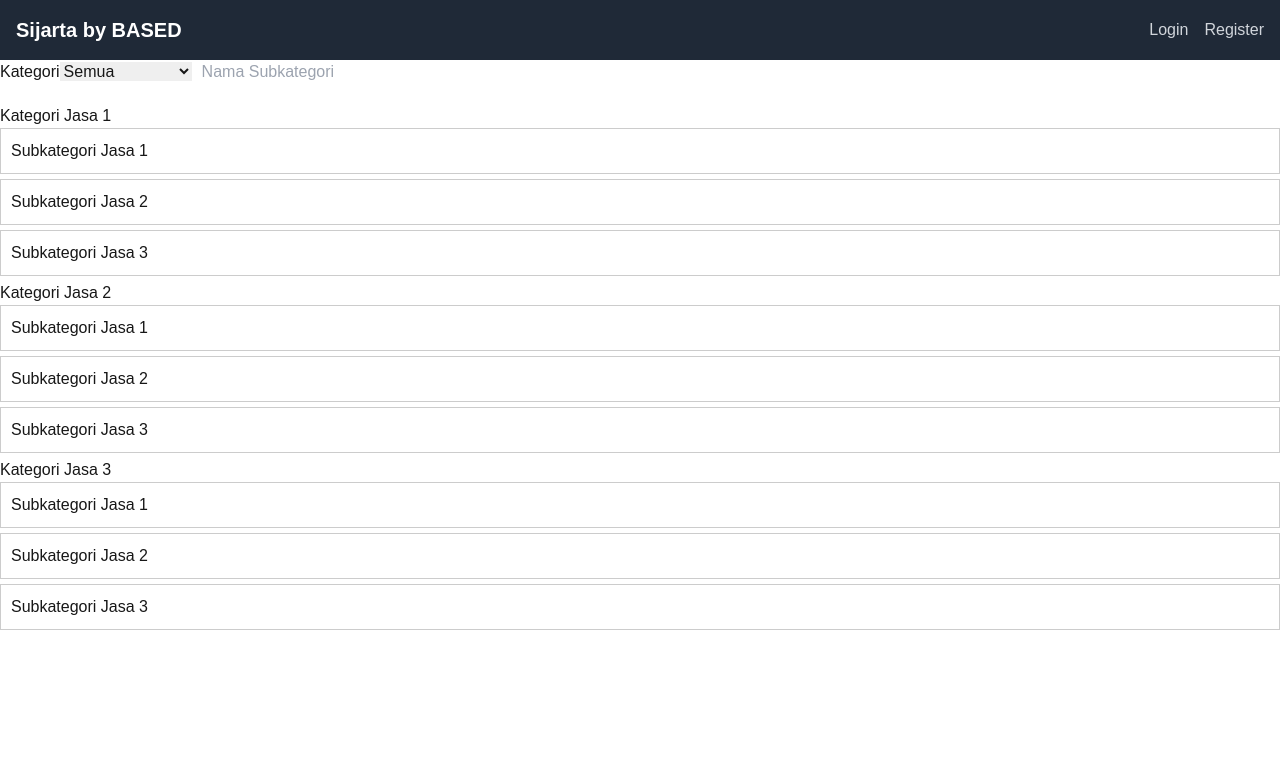
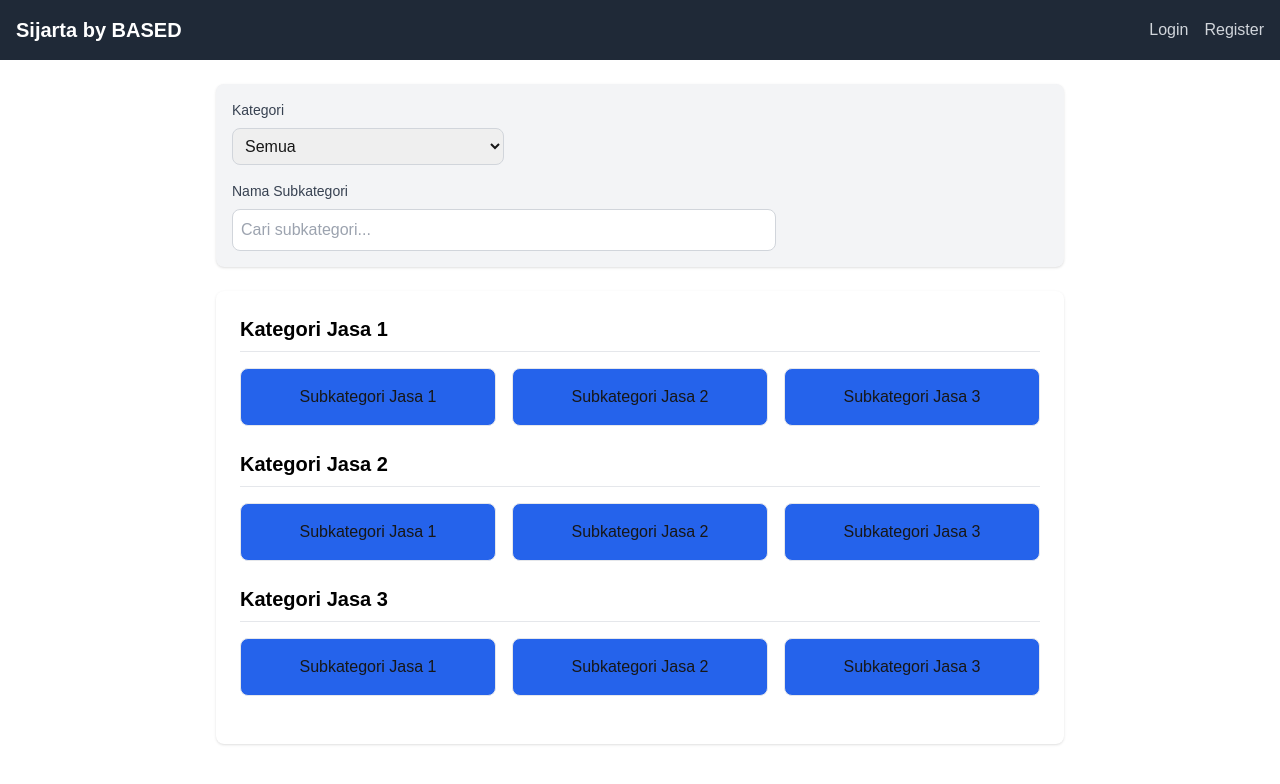
Before and after one commit to abdul-zacky/sijarta-based-2, a Next.js app in the folder sijarta/: page /services in a window 1280 px wide. Shown: the top 784 px of the page. Built offline with nearby package versions, Linux system fonts and the light colour scheme.

Commit message:
Improved UI on Services

```diff
--- a/sijarta/src/app/orders/page.js
+++ b/sijarta/src/app/orders/page.js
@@ -8,6 +8,16 @@ export default function ViewPemesananJasa() {
   const [isTestimonialModalOpen, setIsTestimonialModalOpen] = useState(false);
   const [selectedOrderIndex, setSelectedOrderIndex] = useState(null);
   const [testimonials, setTestimonials] = useState([]);
+  const [filteredOrders, setFilteredOrders] = useState([]);
+  const [filters, setFilters] = useState({
+    subkategori: "",
+    status: "",
+    search: "",
+  });
+
+  useEffect(() => {
+    applyFilters(filters);
+  }, [orders]);
 
   // Dummy data for testing
   useEffect(() => {
@@ -52,15 +62,40 @@ export default function ViewPemesananJasa() {
     );
 
     if (!hasDummyData) {
-      // If dummy data is not already included, add it to savedOrders
       const updatedOrders = [...savedOrders, ...dummyData];
       localStorage.setItem("orders", JSON.stringify(updatedOrders));
       setOrders(updatedOrders);
+      setFilteredOrders(updatedOrders); // Initialize filteredOrders
     } else {
-      // Otherwise, just set the existing savedOrders
       setOrders(savedOrders);
+      setFilteredOrders(savedOrders); // Initialize filteredOrders
     }
   }, []);
+
+  const handleFilterChange = (key) => (e) => {
+    const value = e.target.value;
+    const newFilters = { ...filters, [key]: value };
+    setFilters(newFilters);
+    applyFilters(newFilters);
+  };
+
+  const applyFilters = (currentFilters) => {
+    let result = [...orders];
+    if (currentFilters.subkategori) {
+      result = result.filter((order) =>
+        order.subkategori.includes(currentFilters.subkategori)
+      );
+    }
+    if (currentFilters.status) {
+      result = result.filter((order) => order.status === currentFilters.status);
+    }
+    if (currentFilters.search) {
+      result = result.filter((order) =>
+        order.namaPekerja.toLowerCase().includes(currentFilters.search.toLowerCase())
+      );
+    }
+    setFilteredOrders(result);
+  };
 
   const handleCancel = (index) => {
     const updatedOrders = orders.map((order, i) => {
@@ -71,6 +106,7 @@ export default function ViewPemesananJasa() {
     });
     setOrders(updatedOrders);
     localStorage.setItem("orders", JSON.stringify(updatedOrders));
+    applyFilters(filters); // Reapply filters after cancellation
   };
 
   const handleAddTestimonial = (testimonial) => {
@@ -88,6 +124,46 @@ export default function ViewPemesananJasa() {
   return (
     <div className="container mx-auto p-4">
       <h1 className="text-2xl font-bold mb-4">View Pemesanan Jasa</h1>
+      <div className="flex flex-wrap gap-4 mb-4">
+        <select
+          value={filters.subkategori}
+          onChange={handleFilterChange("subkategori")}
+          className="border p-2 rounded w-full md:w-1/3"
+        >
+          <option value="">Pilih Subkategori</option>
+          <option value="Subkategori Jasa 1">Subkategori Jasa 1</option>
+          <option value="Subkategori Jasa 2">Subkategori Jasa 2</option>
+          <option value="Subkategori Jasa 3">Subkategori Jasa 3</option>
+        </select>
+
+        <select
+          value={filters.status}
+          onChange={handleFilterChange("status")}
+          className="border p-2 rounded w-full md:w-1/3"
+        >
+          <option value="">Pilih Status</option>
+          <option value="Dibatalkan">Dibatalkan</option>
+          <option value="Menunggu Pembayaran">Menunggu Pembayaran</option>
+          <option value="Pesanan Selesai">Pesanan Selesai</option>
+        </select>
+
+        <input
+          type="text"
+          placeholder="Search"
+          value={filters.search}
+          onChange={handleFilterChange("search")}
+          className="border p-2 rounded w-full md:w-1/3"
+        />
+        <button
+          onClick={() => {
+            setFilters({ subkategori: "", status: "", search: "" });
+            setFilteredOrders(orders); // Reset to the original order list
+          }}
+          className="bg-gray-500 text-white px-4 py-2 rounded"
+        >
+          Reset Filters
+        </button>
+      </div>
       <table className="table-auto border-collapse border border-gray-400 w-full text-center">
         <thead className="bg-gray-200 text-black">
           <tr>
@@ -100,7 +176,7 @@ export default function ViewPemesananJasa() {
           </tr>
         </thead>
         <tbody>
-          {orders.map((order, index) => (
+          {filteredOrders.map((order, index) => (
             <tr key={index}>
               <td className="border border-gray-400 px-4 py-2">
                 {order.subkategori || "N/A"}
--- a/sijarta/src/app/profile/page.js
+++ b/sijarta/src/app/profile/page.js
@@ -42,8 +42,21 @@ export default function Profile() {
         <p className="text-center text-black text-gray-500">Please log in to view your profile.</p>
       ) : (
         <form onSubmit={handleUpdate} className="space-y-4 text-black">
+          <div className="flex justify-center mb-4">
+            <img
+              src={profile.profilePicture || "https://www.svgrepo.com/show/503076/profile.svg"} // Default placeholder
+              alt="Profile Picture"
+              className="w-24 h-24 rounded-full border"
+            />
+          </div>
           <p>Role: {user.role}</p>
           <p>Name: {user.name}</p>
+          {user.role === 'Pekerja' && (
+            <>
+            <p>Ratings: x/10</p>
+            <p>Jumlah pesanan selesai: X</p>
+            </>
+          )}
           <p>No HP:</p>
           <input
             type="text"
--- a/sijarta/src/app/services/page.js
+++ b/sijarta/src/app/services/page.js
@@ -1,51 +1,53 @@
-// src/app/page.js
 "use client";
 
-import { useRouter } from 'next/navigation';
-import { useState } from 'react';
-import Link from 'next/link'; // Import Link here
+import Link from "next/link"; // Import Link
 
 export default function HomePage() {
   const categories = [
-    { name: 'Kategori Jasa 1', subcategories: ['Subkategori Jasa 1', 'Subkategori Jasa 2', 'Subkategori Jasa 3'] },
-    { name: 'Kategori Jasa 2', subcategories: ['Subkategori Jasa 1', 'Subkategori Jasa 2', 'Subkategori Jasa 3'] },
-    { name: 'Kategori Jasa 3', subcategories: ['Subkategori Jasa 1', 'Subkategori Jasa 2', 'Subkategori Jasa 3'] },
+    { name: "Kategori Jasa 1", subcategories: ["Subkategori Jasa 1", "Subkategori Jasa 2", "Subkategori Jasa 3"] },
+    { name: "Kategori Jasa 2", subcategories: ["Subkategori Jasa 1", "Subkategori Jasa 2", "Subkategori Jasa 3"] },
+    { name: "Kategori Jasa 3", subcategories: ["Subkategori Jasa 1", "Subkategori Jasa 2", "Subkategori Jasa 3"] },
   ];
 
   return (
-    <div>
-      <div style={{ display: 'flex', gap: '10px', marginBottom: '20px' }}>
-        <div>
-          <label>Kategori</label>
-          <select>
+    <div className="p-6 max-w-4xl mx-auto">
+      <div className="flex flex-wrap gap-4 mb-6 bg-gray-100 p-4 rounded-lg shadow">
+        <div className="w-full md:w-1/3">
+          <label className="block mb-2 text-sm font-medium text-gray-700">Kategori</label>
+          <select className="w-full p-2 border border-gray-300 rounded-lg focus:ring focus:ring-blue-300">
             <option value="">Semua</option>
             <option value="1">Kategori Jasa 1</option>
             <option value="2">Kategori Jasa 2</option>
             <option value="3">Kategori Jasa 3</option>
           </select>
         </div>
-        <input type="text" placeholder="Nama Subkategori" />
+        <div className="w-full md:w-2/3">
+          <label className="block mb-2 text-sm font-medium text-gray-700">Nama Subkategori</label>
+          <input
+            type="text"
+            placeholder="Cari subkategori..."
+            className="w-full p-2 border border-gray-300 rounded-lg focus:ring focus:ring-blue-300"
+          />
         </div>
-      <div>
+      </div>
+
+      <div className="bg-white p-6 rounded-lg shadow">
         {categories.map((category, categoryIndex) => (
-          <div key={categoryIndex}>
-            <h2>{category.name}</h2>
+          <div key={categoryIndex} className="mb-6">
+            <h2 className="text-xl font-bold text-black border-b pb-2 mb-4">{category.name}</h2>
+            <div className="grid grid-cols-1 sm:grid-cols-2 md:grid-cols-3 gap-4">
               {category.subcategories.map((sub, subIndex) => (
                 <Link
                   key={subIndex}
                   href={`/subcategory/${categoryIndex + 1}/${subIndex + 1}`}
+                  className="block"
                 >
-                <div
-                  style={{
-                    border: "1px solid #ccc",
-                    padding: "10px",
-                    marginBottom: "5px",
-                  }}
-                >
+                  <div className="border border-gray-200 bg-blue-600 rounded-lg p-4 text-center hover:bg-blue-700 transition">
                     {sub}
                   </div>
                 </Link>
               ))}
+            </div>
           </div>
         ))}
       </div>
--- a/sijarta/src/components/testimonialmodal.js
+++ b/sijarta/src/components/testimonialmodal.js
@@ -23,7 +23,7 @@ export default function TestimonialModal({ isOpen, onClose, onSubmit }) {
 
   return (
     <div className="fixed inset-0 flex items-center justify-center bg-black bg-opacity-50 z-50 px-4">
-      <div className="bg-white p-6 rounded-lg shadow-lg w-full max-w-lg relative">
+      <div className="bg-white p-6 text-black rounded-lg shadow-lg w-full max-w-lg relative">
         <button
           onClick={onClose}
           className="absolute top-3 right-3 text-gray-600 hover:text-gray-800 font-bold text-xl"
```
Lines whose indentation alone changed are shown as unchanged.
